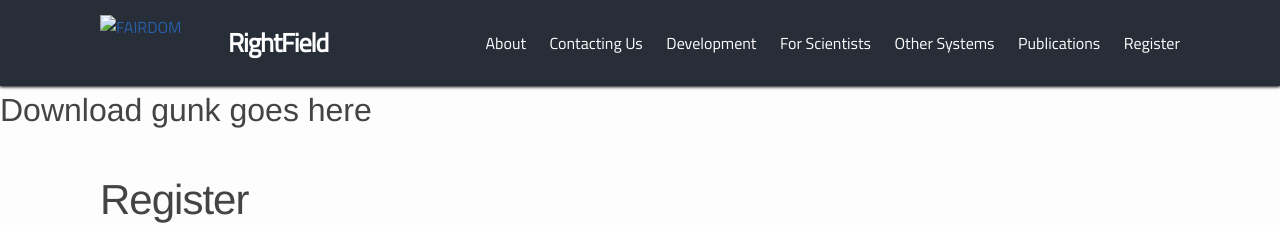
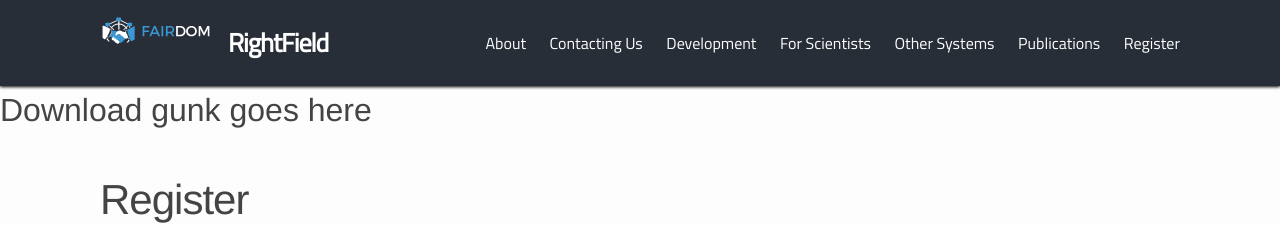
Before and after one commit to FAIRdom/RightField, a Jekyll site: the page built from registration.md, in a window 1280 px wide. Shown: the top 225 px of the page. Built offline with Jekyll 4.4.1, drawn with Linux system fonts in a browser that asks for light colours; comment, search, counter and statistics services are not loaded.

Commit message:
Update header.html

```diff
--- a/_includes/header.html
+++ b/_includes/header.html
@@ -3,7 +3,7 @@
   <div class="wrapper">
     <a href="http://www.fair-dom.org/"><img
       alt="FAIRDOM"
-      src="images/logo/fairdom-logo-compact.svg" class="site-logo" /></a>
+      src="{{ site.baseurl }}/images/logo/fairdom-logo-compact.svg" class="site-logo" /></a>
     <a class="site-title" href="{{ site.baseurl }}/">{{ site.title }}</a>
 
     <nav class="site-nav">
```
